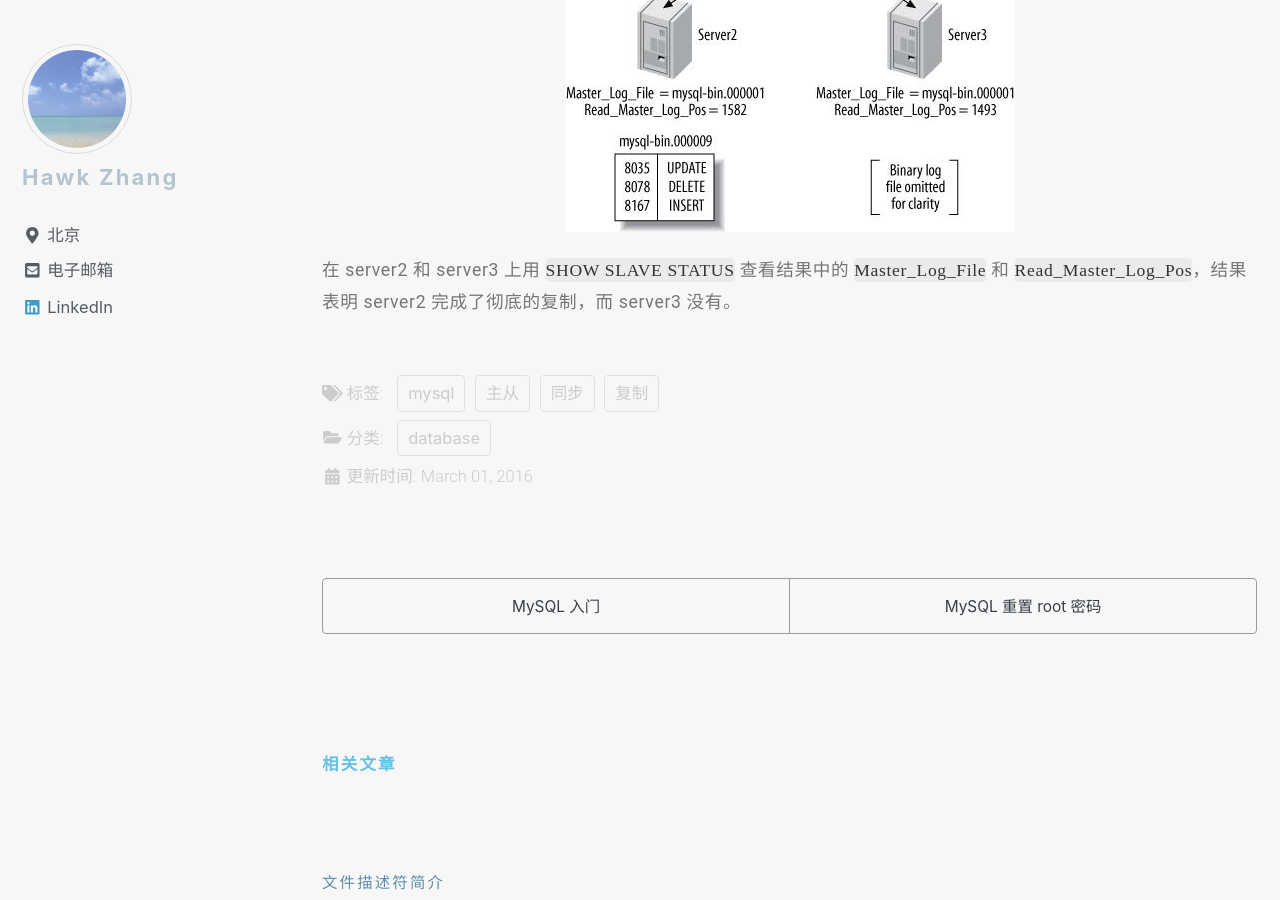
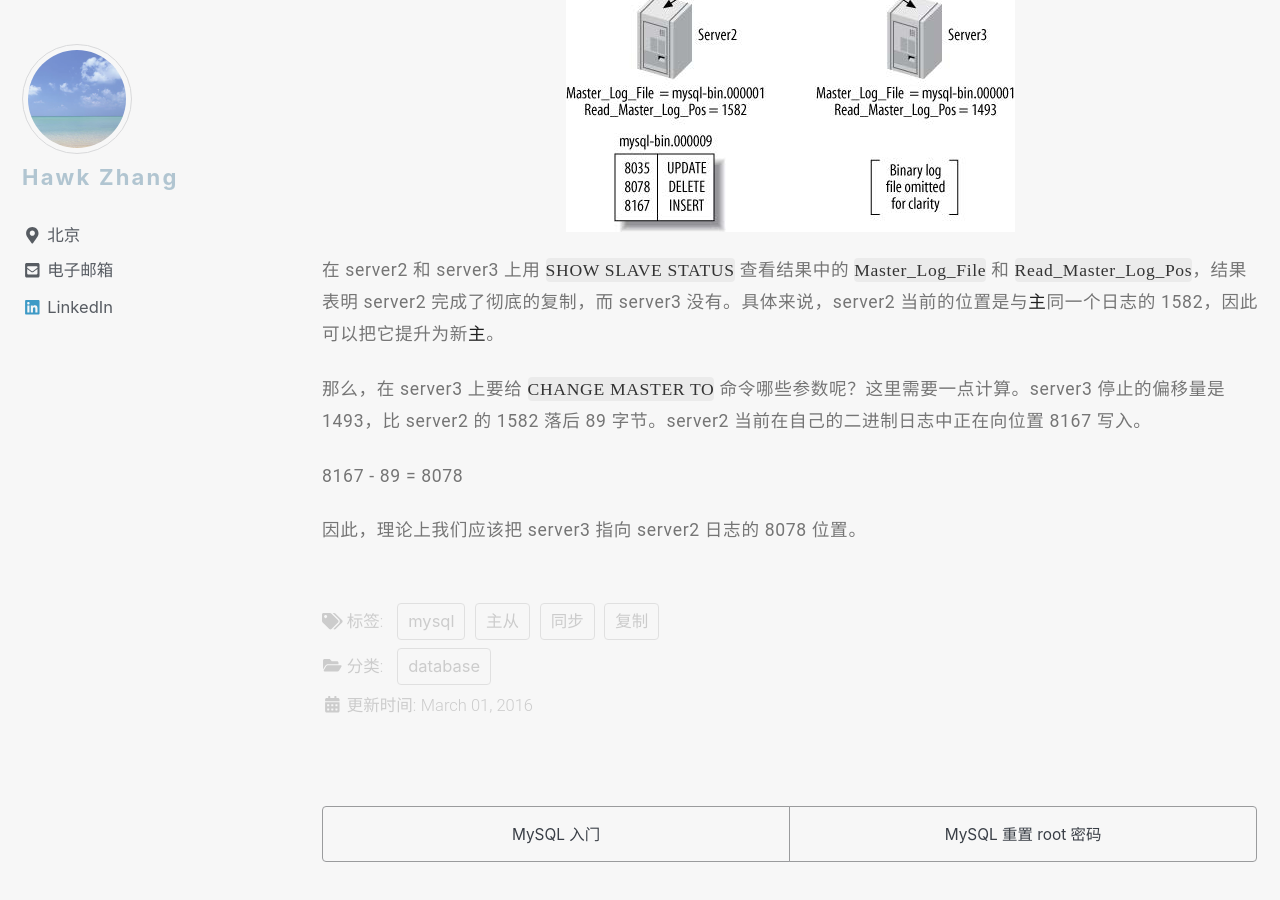
Before and after one commit to narru888/linotes_note, a Jekyll site: the page built from _posts/mysql/2016-03-01-master.slave.md, in a window 1280 px wide and 900 px high, scrolled down 53444 px. Built offline with Jekyll 4.4.1, drawn with Linux system fonts in a browser that asks for light colours; nearby versions of some CDN libraries; a script that is not in the unit is left out.

Commit message:
update on 2018-08-16 14:30:01 CST

```diff
--- a/_posts/mysql/2016-03-01-master.slave.md
+++ b/_posts/mysql/2016-03-01-master.slave.md
@@ -1656,4 +1656,10 @@ $ pt-table-checksum --replicate=test.checksum <master_host>
 
 ![image-center](/assets/images/mysql.repl.example.jpg){: .align-center}
 
-在 server2 和 server3 上用 `SHOW SLAVE STATUS` 查看结果中的 `Master_Log_File` 和 `Read_Master_Log_Pos`，结果表明 server2 完成了彻底的复制，而 server3 没有。
+在 server2 和 server3 上用 `SHOW SLAVE STATUS` 查看结果中的 `Master_Log_File` 和 `Read_Master_Log_Pos`，结果表明 server2 完成了彻底的复制，而 server3 没有。具体来说，server2 当前的位置是与*主*同一个日志的 1582，因此可以把它提升为新*主*。
+
+那么，在 server3 上要给 `CHANGE MASTER TO` 命令哪些参数呢？这里需要一点计算。server3 停止的偏移量是 1493，比 server2 的 1582 落后 89 字节。server2 当前在自己的二进制日志中正在向位置 8167 写入。
+
+8167 - 89 = 8078
+
+因此，理论上我们应该把 server3 指向 server2 日志的 8078 位置。
```
